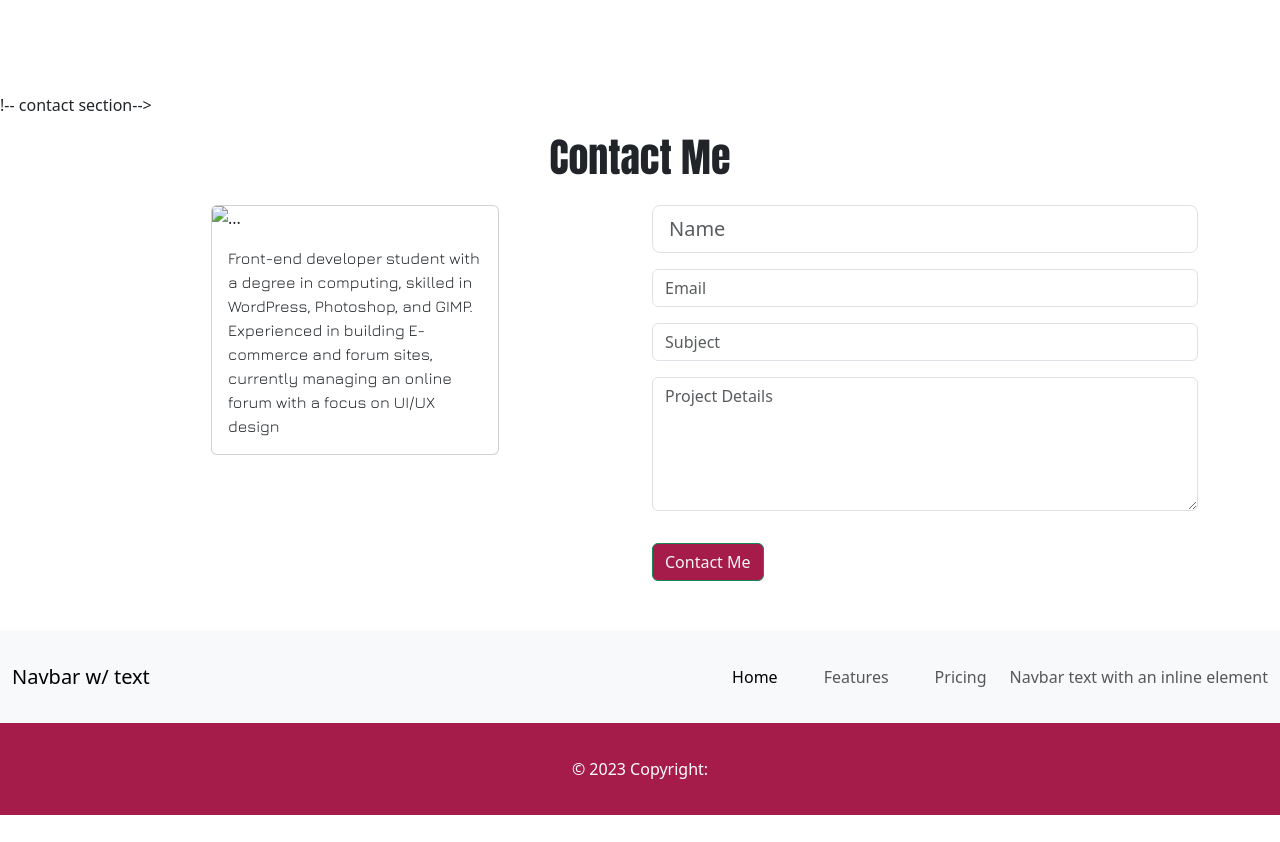
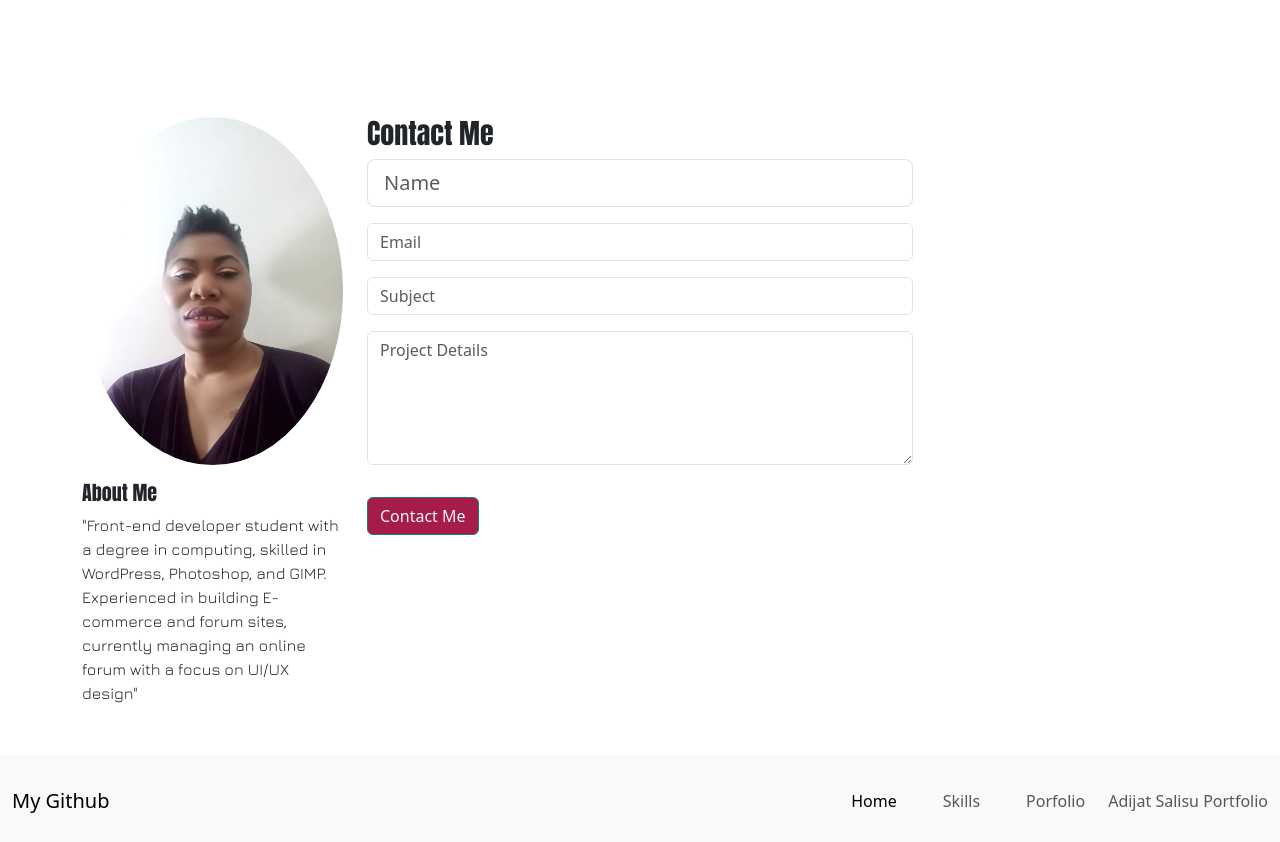
Before and after one commit to addy306/Bootstrap-Portfolio, a plain HTML site: page index.html in a window 1280 px wide. Shown: the part 1553-2395 px from the top of the page. Before the commit the page ends 2368 px from the top, so only its background shows below. Drawn offline with nearby package versions, Linux system fonts and the light colour scheme.

Commit message:
Fixed all links and made sure they all link to the right section

```diff
--- a/index.html
+++ b/index.html
@@ -26,16 +26,16 @@
       <div class="collapse navbar-collapse" id="navbarSupportedContent">
         <ul class="navbar-nav me-auto mb-2 mb-lg-0">
           <li class="nav-item">
-            <a class="nav-link active" aria-current="page" href="#">About Me</a>
+            <a class="nav-link active" aria-current="page" href="#about-me">About Me</a>
           </li>
           <li class="nav-item">
-            <a class="nav-link" href="#">Work</a>
+            <a class="nav-link" href="#portfolio">Work</a>
           </li>
           <li class="nav-item">
-            <a class="nav-link" href="#">Contact Me</a>
+            <a class="nav-link" href="#contact">Contact Me</a>
           </li>
 		  <li class="nav-item">
-            <a class="nav-link" href="#">Resume</a>
+            <a class="nav-link" href="#skills">Skills</a>
           </li>
         </ul>
       </div>
@@ -47,14 +47,14 @@
   <div class="p-5 mb-4 bg-body-tertiary rounded-3 rockBackground">
     <div class="container-fluid py-5 jumboCopy">
       <h1 class="display-5 ">The future is here</h1>
-      <p class="col-md-12 fs-4 p-color">Front-end developer student with a degree in computing, skilled in WordPress, Photoshop, and GIMP. Experienced in building E-commerce and forum sites, currently managing an online forum with a focus on UI/UX design</p>
-      <button class="btn btn-lg" type="button">View Portfolio </button>
+      <p class="col-md-12 fs-4 p-color">I am a Front-end developer with an eye for UI and a brain for UX.</p>
+      <a href="#portfolio" class="btn btn-lg" type="button" >View My Portfolio </a>
     </div>
   </div>
   <!-- End jumbotron -->
 
-  <!-- Cards -->
-  <div class="content container-fluid">
+  <!-- Porfolio -->
+  <div class="content container-fluid" id="portfolio">
     <h2 class="sectionHeading">My Bootcamp Porfolio</h2>
     <div class="showsNear row">
       <!-- Card 1 -->
@@ -108,7 +108,7 @@
   <!-- End cards -->
 
   <!-- Skills Section -->
-  <div class="container-fluid content">
+  <div class="container-fluid content" id="skills">
   <h2 class="sectionHeading">Skills Section</h2>
   <div class="showsNear row">
   <!-- Card 1 -->
@@ -153,22 +153,22 @@
          </div>
 
 
-         !-- contact section-->
-         <section id="contact">
+        <!-- contact section-->
+         <section  id="contact">
              <div class="container mt-3 contactContent">
-                 <h1 class="text-center">Contact Me</h1>
+                 <!-- <h1 class="text-center">Contact Me</h1> -->
 
                  <div class="row mt-4">
-                     <div class="col-lg-6">
-                         <div class="card" style="width: 18rem;">
-                             <img src="images/my-image.jpg.png" class="card-img-top" alt="...">
-                             <div class="card-body">
-                               <p class="card-text">Front-end developer student with a degree in computing, skilled in WordPress, Photoshop, and GIMP. Experienced in building E-commerce and forum sites, currently managing an online forum with a focus on UI/UX design</p>
-                             </div>
-                           </div>
+                     <div class="col-lg-3" id="about-me">
+                        <div class="testimonial-item mx-auto mb-5 mb-lg-0">
+                            <img class="img-fluid rounded-circle mb-3" src="images/my-image.jpg" alt="">
+                            <h5>About Me</h5>
+                            <p class="fw-light mb-0">"Front-end developer student with a degree in computing, skilled in WordPress, Photoshop, and GIMP. Experienced in building E-commerce and forum sites, currently managing an online forum with a focus on UI/UX design"</p>
+                          </div>
                      </div>
 
                      <div class="col-lg-6">
+                        <h3> Contact Me</h3>
                          <!-- form fields -->
                          <form>
                              <input type="text" class="form-control form-control-lg" placeholder="Name">
@@ -192,7 +192,7 @@
   <footer>
   <nav class="navbar navbar-expand-lg bg-body-tertiary">
     <div class="container-fluid">
-      <a class="navbar-brand" href="#">Navbar w/ text</a>
+      <a class="navbar-brand" href="https://github.com/addy306">My Github</a>
       <button class="navbar-toggler" type="button" data-bs-toggle="collapse" data-bs-target="#navbarText" aria-controls="navbarText" aria-expanded="false" aria-label="Toggle navigation">
         <span class="navbar-toggler-icon"></span>
       </button>
@@ -202,14 +202,14 @@
             <a class="nav-link active" aria-current="page" href="#">Home</a>
           </li>
           <li class="nav-item">
-            <a class="nav-link" href="#">Features</a>
+            <a class="nav-link" href="#skills">Skills</a>
           </li>
           <li class="nav-item">
-            <a class="nav-link" href="#">Pricing</a>
+            <a class="nav-link" href="#portfolio">Porfolio</a>
           </li>
         </ul>
         <span class="navbar-text">
-          Navbar text with an inline element
+          Adijat Salisu Portfolio
         </span>
       </div>
     </div>
```
